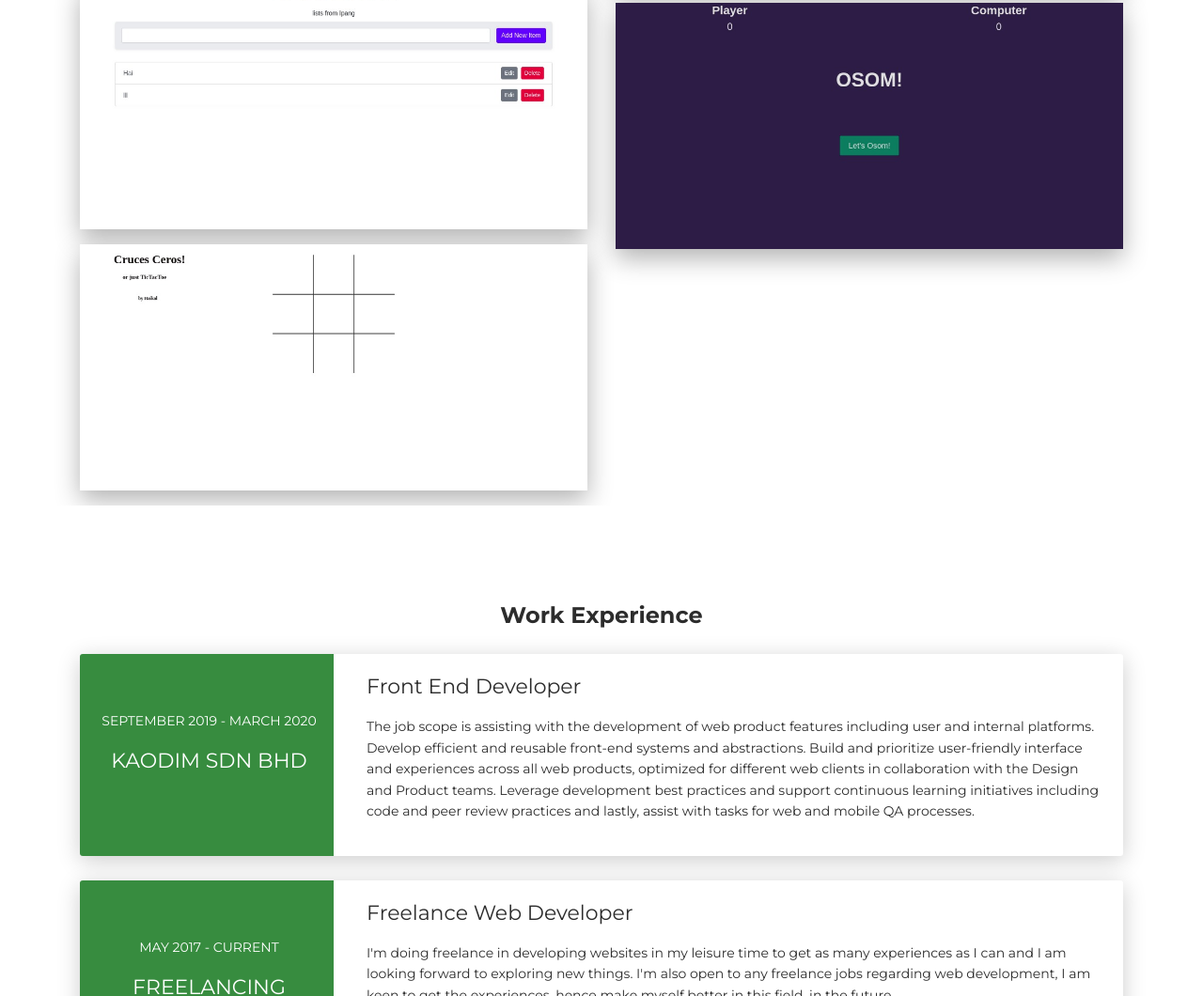
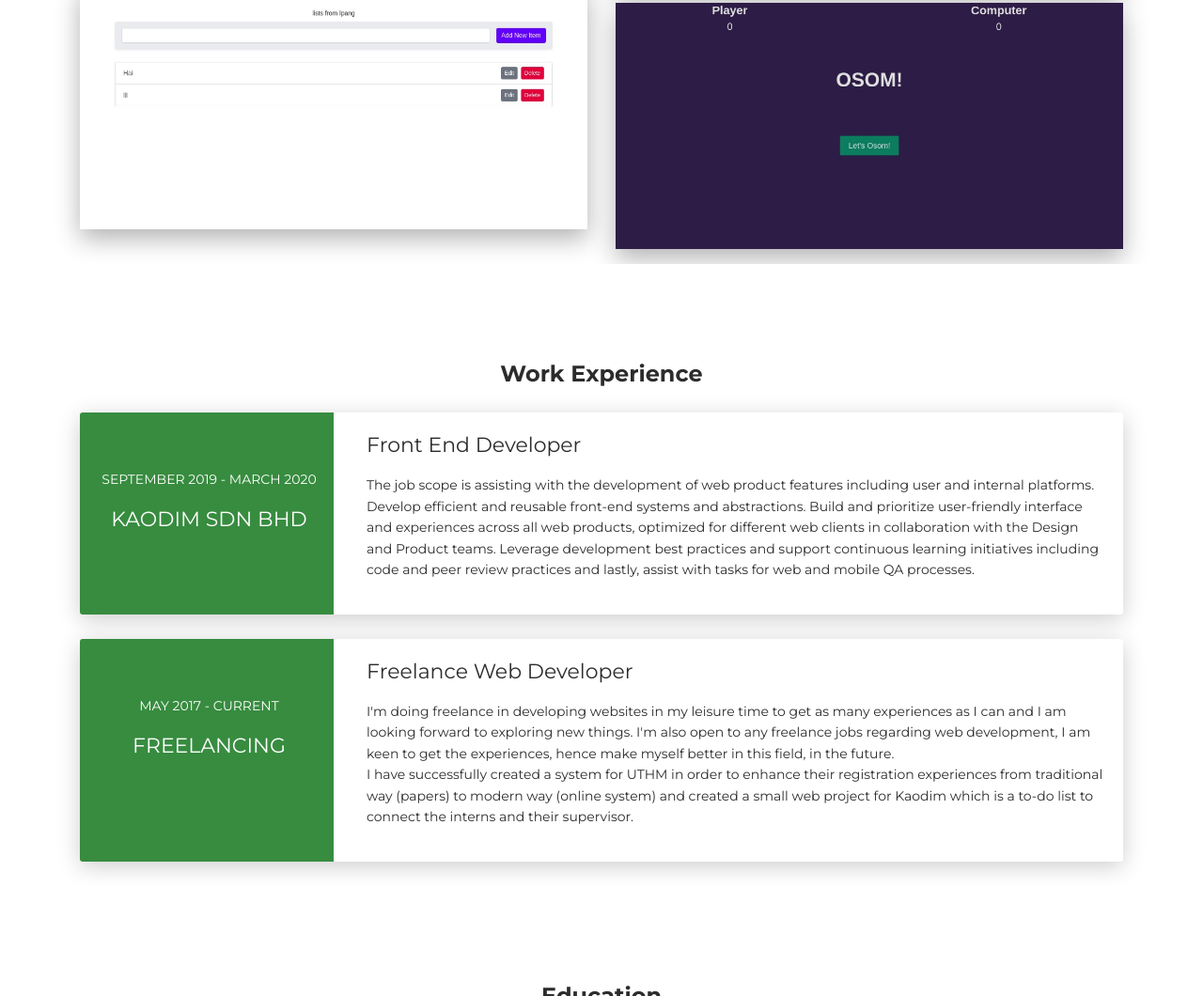
Before and after one commit to HycarlDev/portfolio-resume, a plain HTML site: page index.html in a window 1280 px wide. Shown: the part 2306-3366 px from the top of the page at 94% size. Drawn offline with nearby package versions, Linux system fonts and the light colour scheme.

Commit message:
Finished the projects part

```diff
--- a/index.html
+++ b/index.html
@@ -694,18 +694,6 @@
                           </figure>
                         </a>
                       </div>
-
-                      <div class="cc-porfolio-image img-raised" data-aos="fade-up" data-aos-anchor-placement="top-bottom">
-                        <a href="https://hycarldev.github.io/cruces-ceros/" target="_blank">
-                          <figure class="cc-effect">
-                            <img src="images/project-ttt.jpeg" alt="TTT"/>
-                            <figcaption>
-                              <div class="h4"> Cruces Ceros </div>
-                              <p> Simple TicTacToe Game </p>
-                            </figcaption>
-                          </figure>
-                        </a>
-                      </div>
                     </div>
 
                     <div class="col-md-6">
```
